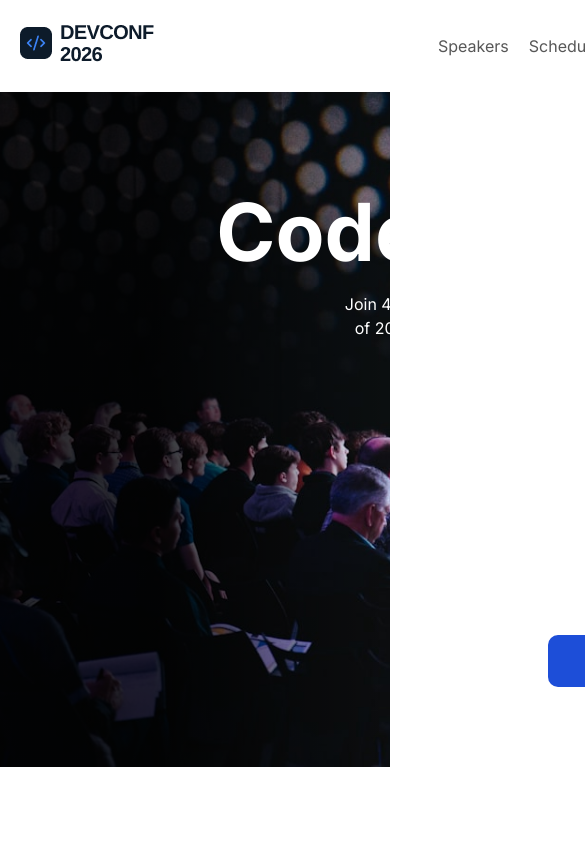
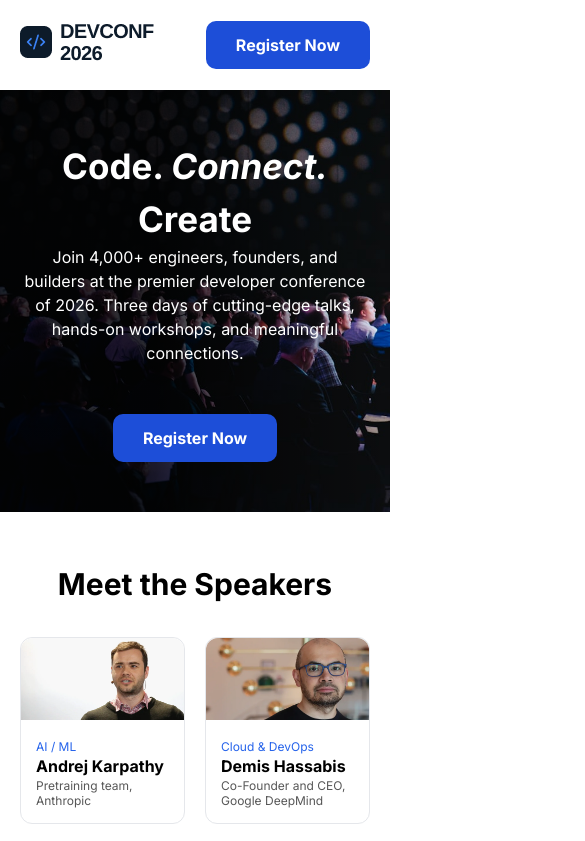
Before and after one commit to Shayon-Kumar/PH-Assignment-01, a plain HTML site: page index.html in a window 390 px wide. Shown: the top 841 px of the page, 585 px wide, since content can reach past the window. Drawn offline with Linux system fonts and the light colour scheme.

Commit message:
First assignment finally done with full responsive

```diff
--- a/index.html
+++ b/index.html
@@ -4,8 +4,8 @@
 <head>
   <meta charset="UTF-8">
   <meta name="viewport" content="width=device-width, initial-scale=1.0">
-  <title>Assignment 01</title>
-  <link rel="favicon" href="./assets/logo-mini.png">
+  <title>DevConf 2026</title>
+  <link rel="icon" href="./assets/logo-mini.png">
   <link rel="stylesheet" href="./style.css">
   <link
     href="https://fonts.googleapis.com/css2?family=Inter:ital,opsz,wght@0,14..32,100..900;1,14..32,100..900&display=swap"
--- a/style.css
+++ b/style.css
@@ -3,6 +3,11 @@
   margin:0;
   padding:0;
   box-sizing:border-box;
+}
+.container{
+  width:1320px;
+  padding:80px 20px;
+  margin:0 auto;
 }
 h1{
   font-size:80px;
@@ -36,11 +41,6 @@
 img{
   width:100%;
 }
-.container{
-  width:1320px;
-  padding:80px 20px;
-  margin:0 auto;
-}
 .btn{
   color:#fff;
   font-size:16px;
@@ -70,6 +70,53 @@
   color:#fff;
   background:#1D4ED8;
 }
+
+/* Common Style Responsive */
+@media(max-width:1500px){
+.container{
+  width:1160px;
+}
+h1{
+  font-size:70px
+}
+h2{
+  font-size: 45px;
+}
+}
+@media(max-width:1024px){
+.container{
+  width:100%;
+  padding:50px 20px;
+
+}
+h1{
+  font-size:55px
+}
+h2{
+  font-size:35px;
+}
+h3{
+  font-size:18px;
+}
+.btn{
+  padding:14px 30px;
+}
+.btn-outline{
+  padding:14px 30px;
+}
+}
+@media(max-width:767px){
+  h1{
+  font-size:35px
+}
+h2{
+  font-size:30px;
+}
+h3{
+  font-size:16px;
+}
+}
+/* Common Style Responsive End */
 /* common styles end*/
 /* Header Section */
 header.container{
@@ -193,7 +240,7 @@
 }
 
 .package ul {
-  list-style-position: inside;
+  padding-left: 20px;
   display: flex;
   flex-direction: column;
   gap: 10px;
@@ -212,7 +259,7 @@
 /* Challenge Sectrion Start */
 .challenge-sec .container{
 display:grid;
- grid-template-columns: 1fr 1fr;
+grid-template-columns: 1fr 1fr;
 gap:40px;
 }
 .challenge-left img{
@@ -323,3 +370,54 @@
   margin-top:20px;
   text-align: center;
 }
+/* Reponsive style */
+@media(max-width:1024px){
+.banner{
+  height:50vh;
+}
+.banner-content p{
+  width:70%;
+}
+.packages .container{
+  width:100%;
+}
+.package{
+  padding:20px;
+}
+.package-price{
+  font-size:30px;
+}
+}
+@media(max-width:767px){
+.nav{
+    display:none;
+  }
+.banner-content p{
+  width:100%;
+}
+.speaker-details{
+  padding:15px;
+}
+.speaker-dsn{
+  font-size:12px;
+  line-height: 15px;
+}
+.speaker-cat{
+  font-size:12px;
+  line-height:15px;
+}
+.packages-grid{
+
+  grid-template-columns: repeat(1, 1fr);
+}
+.challenge-sec .container{
+grid-template-columns: repeat(1, 1fr);
+}
+.challenge-left img{
+  width:100%;
+}
+.challenge-left{
+  text-align: center;
+}
+}
+/* Reponsive style End*/
```
